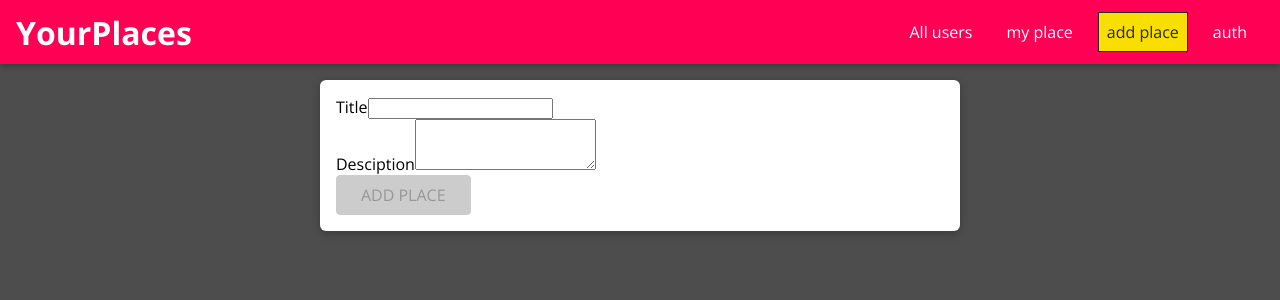
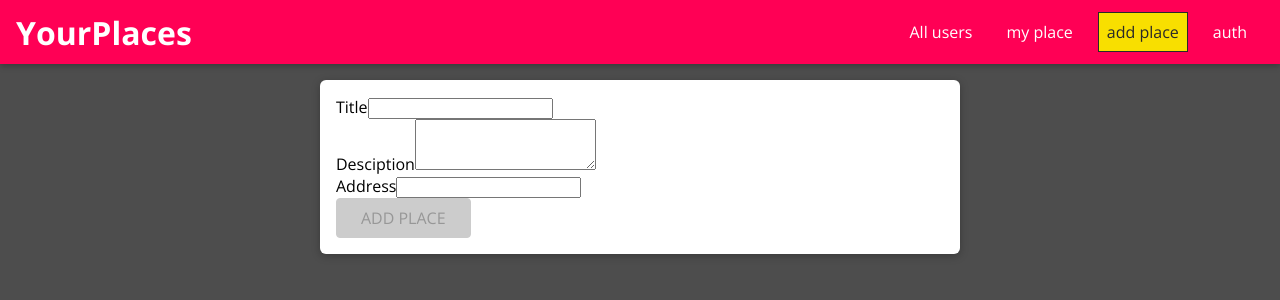
Before and after one commit to YMKTB/react-frontend, a React (Create React App) app: page /places/new in a window 1280 px wide. Shown: the top 300 px of the page. Built offline with nearby package versions, Linux system fonts and the light colour scheme.

Commit message:
Finishing the Add Place Form

```diff
--- a/src/places/pages/NewPlace.js
+++ b/src/places/pages/NewPlace.js
@@ -22,9 +22,9 @@ const formReducer = (state, action) => {
         ...state,
         inputs: {
           ...state.inputs,
-          [action.inputId]: { value: action.value, isValid: action.isValid }
+          [action.inputId]: { value: action.value, isValid: action.isValid },
         },
-        isValid: formIsValid
+        isValid: formIsValid,
       };
     default:
       return state;
@@ -35,27 +35,32 @@ const NewPlace = () => {
   const [formState, dispatch] = useReducer(formReducer, {
     inputs: {
       title: {
-        value: '',
-        isValid: false
+        value: "",
+        isValid: false,
       },
       description: {
-        value: '',
-        isValid: false
-      }
+        value: "",
+        isValid: false,
+      },
     },
-    isValid: false
+    isValid: false,
   });
   const inputHandler = useCallback((id, value, isValid) => {
     dispatch({
-      type: 'INPUT_CHANGE',
+      type: "INPUT_CHANGE",
       value: value,
       isValid: isValid,
-      inputId: id
+      inputId: id,
     });
   }, []);
 
+  const placeSubmitHandler = (event) => {
+    event.preventDefault();
+    console.log(formState.inputs); //will send backend
+  };
+
   return (
-    <form className="place-form">
+    <form className="place-form" onSubmit={placeSubmitHandler}>
       <Input
         id="title"
         element="input"
@@ -73,6 +78,14 @@ const NewPlace = () => {
         errorText="enter description error message!!!!"
         onInput={inputHandler}
       ></Input>
+      <Input
+        id="address"
+        element="input"
+        label="Address"
+        validators={[VALIDATOR_REQUIRE()]}
+        errorText="enter address error message!!!!"
+        onInput={inputHandler}
+      ></Input>
       <Button type="submit" disabled={!formState.isValid}>
         ADD PLACE
       </Button>
```
